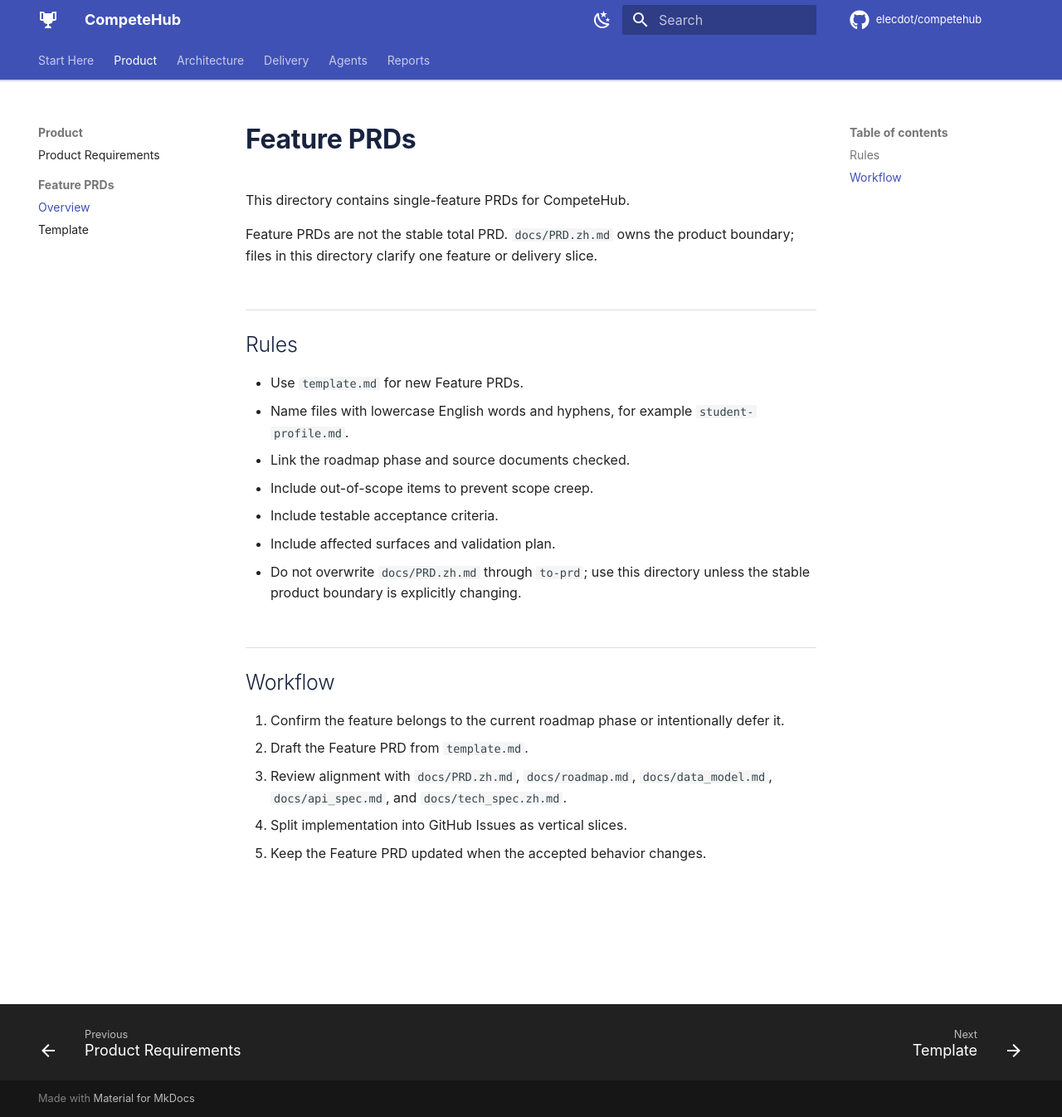
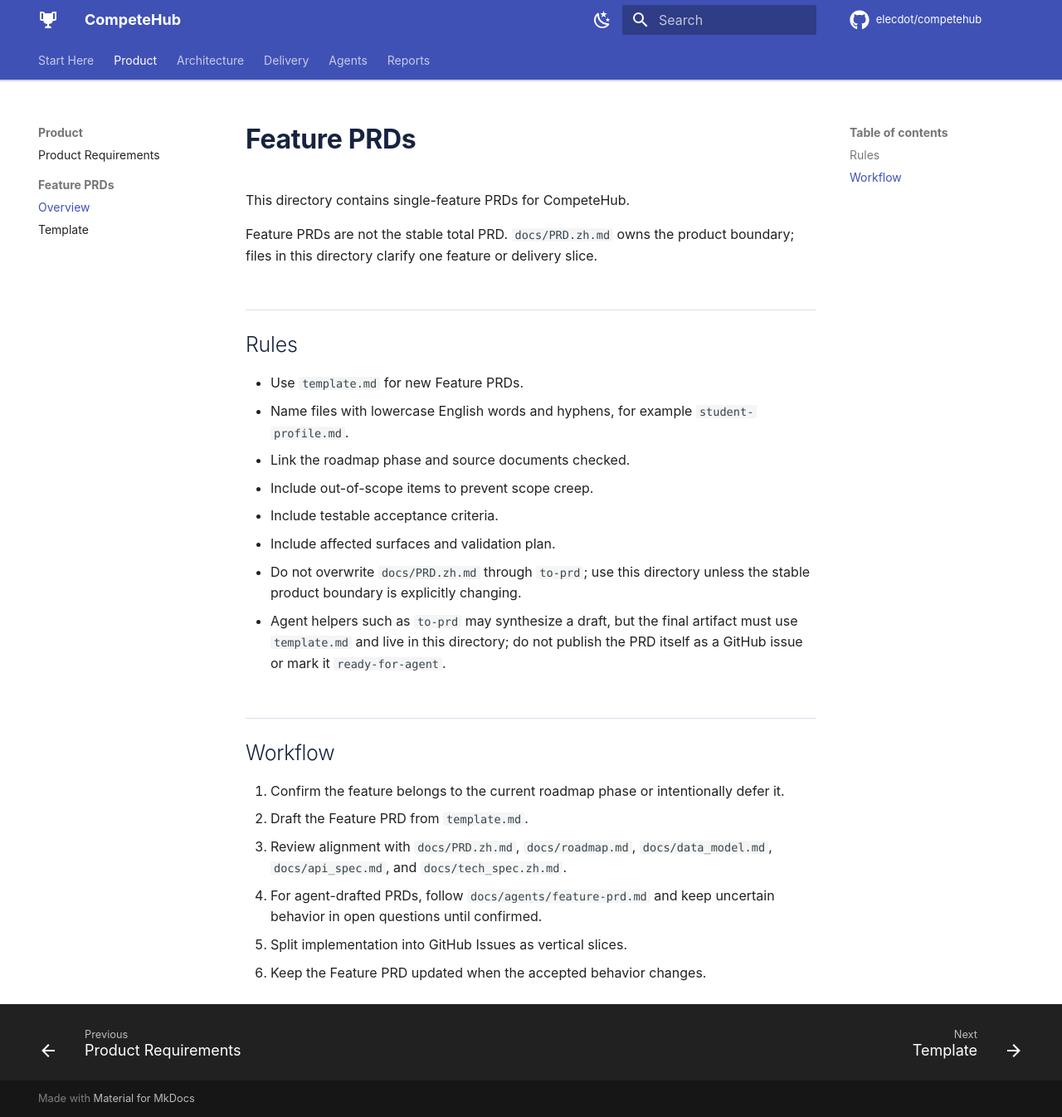
Before and after one commit to elecdot/competehub, an MkDocs documentation site: the page built from docs/prds/features/README.md, in a window 1280 px wide and 1346 px high. Shown: the whole window at 83% size. Built offline with MkDocs 1.6.1 and Material for MkDocs 9.7.7, drawn with Linux system fonts in a browser that asks for light colours; comment, search, counter and statistics services are not loaded.

Commit message:
meta(agents): align to-prd in our project

```diff
--- a/docs/prds/features/README.md
+++ b/docs/prds/features/README.md
@@ -16,6 +16,9 @@
 - Include affected surfaces and validation plan.
 - Do not overwrite `docs/PRD.zh.md` through `to-prd`; use this directory unless
   the stable product boundary is explicitly changing.
+- Agent helpers such as `to-prd` may synthesize a draft, but the final artifact
+  must use `template.md` and live in this directory; do not publish the PRD
+  itself as a GitHub issue or mark it `ready-for-agent`.
 
 ## Workflow
 
@@ -24,5 +27,7 @@
 2. Draft the Feature PRD from `template.md`.
 3. Review alignment with `docs/PRD.zh.md`, `docs/roadmap.md`,
    `docs/data_model.md`, `docs/api_spec.md`, and `docs/tech_spec.zh.md`.
-4. Split implementation into GitHub Issues as vertical slices.
-5. Keep the Feature PRD updated when the accepted behavior changes.
+4. For agent-drafted PRDs, follow `docs/agents/feature-prd.md` and keep
+   uncertain behavior in open questions until confirmed.
+5. Split implementation into GitHub Issues as vertical slices.
+6. Keep the Feature PRD updated when the accepted behavior changes.
--- a/mkdocs.yml
+++ b/mkdocs.yml
@@ -92,6 +92,7 @@
       - Conventions: CONVENTIONS.md
   - Agents:
       - Overview: agents/README.md
+      - Feature PRDs: agents/feature-prd.md
       - Issue Tracker: agents/issue-tracker.md
       - Triage Labels: agents/triage-labels.md
       - Domain Docs: agents/domain.md
```
Also changed, not shown: .agents/skills/competehub-workflow/SKILL.md (+2 -1 lines), docs/agents/README.md (+1 -0 lines), docs/agents/feature-prd.md (added, +67 -0 lines), docs/project_workflow.md (+6 -0 lines).
